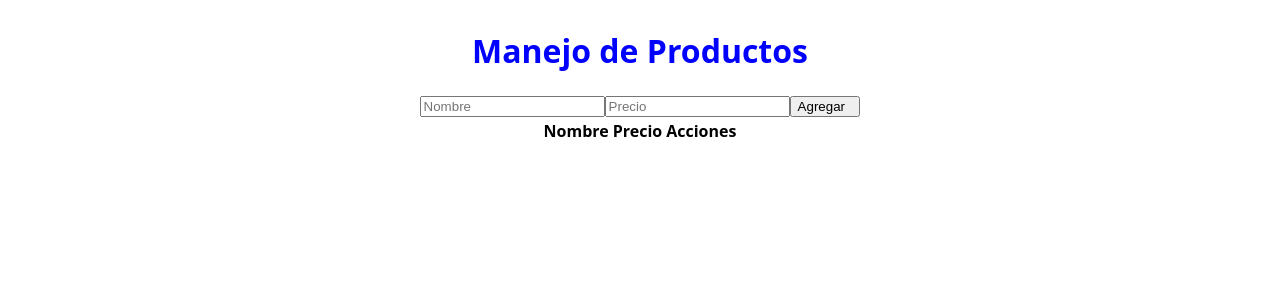
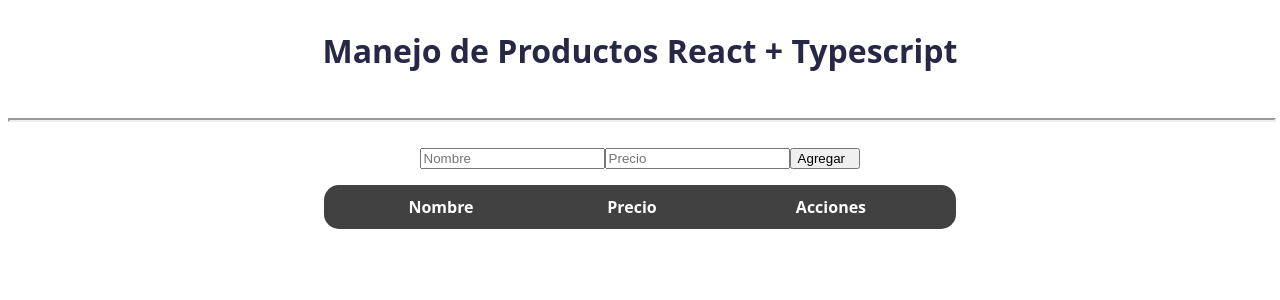
Before and after one commit to Develmdq/crud-REACT--TS, a React (Vite) app: page / in a window 1280 px wide. Shown: the top 300 px of the page. Built offline with nearby package versions, Linux system fonts and the light colour scheme; no server answers.

Commit message:
add styles

```diff
--- a/package.json
+++ b/package.json
@@ -24,6 +24,6 @@
     "sweetalert2": "^11.12.4"
   },
   "eslintConfig": {
-    "extends": "./node_modules/standar/eslintrc.json"
+    "extends": "./node_modules/standard/eslintrc.json"
   }
 }
--- a/src/App.tsx
+++ b/src/App.tsx
@@ -1,32 +1,21 @@
 import { useState, useRef } from "react";
-import { Container, Title } from "./style/StyledComponents";
-import useFetch from "./hooks/useFetch";
-import { Products, Form } from "./components";
+import { Container, Title, Divider } from "./style/StyledComponents";
+
+import { Form, TableProducts } from "./components";
 
 const App = () => {
   const [isUpdate, setIsUpdate] = useState(false);
-  // const [id, setId] = useState();
-  let inputName = useRef<HTMLInputElement >(null);
-  const inputPrice = useRef (null); ;
-  const { productos, isLoading } = useFetch("http://localhost:3000/productos");
+  const [id, setId] = useState();
+  let inputName = useRef(null);
+  const inputPrice = useRef(null);
 
 
   return (
     <Container>
-      <Title>Manejo de Productos</Title>
+      <Title>Manejo de Productos React + Typescript</Title>
+      <Divider />
       <Form isUpdate={isUpdate} inputName={inputName} inputPrice={inputPrice} />
-      <table>
-        <thead>
-          <tr>
-            <th>Nombre</th>
-            <th>Precio</th>
-            <th>Acciones</th>
-          </tr>
-        </thead>
-        <tbody>
-          <Products productos={productos} />
-        </tbody>
-      </table>
+      <TableProducts />
     </Container>
   );
 };
--- a/src/components/Products.tsx
+++ b/src/components/Products.tsx
@@ -1,9 +1,8 @@
 import Product from "./Product";
-import { PropsProductos } from "../interfaces/interfaces";
+import useFetch from "../hooks/useFetch";
 
-
-
-const Products: React.FC<PropsProductos> = ({ productos }) => {
+const Products = () => {
+  const { productos } = useFetch("http://localhost:3000/productos");
   return (
     <>
       {productos?.map((producto) => (
--- /dev/null
+++ b/src/components/TableProducts.tsx
@@ -0,0 +1,21 @@
+import { Table } from "../style/StyledComponents";
+import Products from "./Products";
+
+const TableProducts = () => {
+  return (
+    <Table>
+      <thead>
+        <tr>
+          <th>Nombre</th>
+          <th>Precio</th>
+          <th>Acciones</th>
+        </tr>
+      </thead>
+      <tbody>
+        <Products />
+      </tbody>
+    </Table>
+  );
+};
+
+export default TableProducts
--- a/src/components/index.ts
+++ b/src/components/index.ts
@@ -1,7 +1,6 @@
-
 import Form from "./Form";
-import Products from "./Products"
+import TableProducts from "./TableProducts"
 
 
 
-export { Form, Products };
+export { Form,  TableProducts};
--- a/src/style/StyledComponents.tsx
+++ b/src/style/StyledComponents.tsx
@@ -2,18 +2,35 @@ import styled from "styled-components";
 
 export const Container = styled.div`
   display: flex;
-  flex-direction:column;
-  align-items:center;
+  flex-direction: column;
+  align-items: center;
+  gap: 1rem;
   font-family: system-ui, -apple-system, BlinkMacSystemFont, "Segoe UI", Roboto,
     Oxygen, Ubuntu, Cantarell, "Open Sans", "Helvetica Neue", sans-serif;
 `;
 
 export const Title = styled.h1`
-color:blue;
+  color: #272746;
+  text-align:center;
+`;
+
+export const Divider = styled.hr`
+  border-style: solid #272746;
+  border-width: 2px;
+  width: 100%;
+`;
+
+export const Table = styled.table`
+  background-color: #414141;
+  width: 50%;
+  border-radius:15px;
+  color:white;
+  padding:.5rem;
+  text-align: center;
+`;
+
+export const Row = styled.tr`
 
 `;
 
-export const Row = styled.tr``;
-
-
-export const Btn = styled.button` `
+export const Btn = styled.button``;
```
